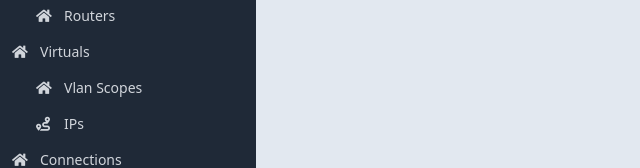
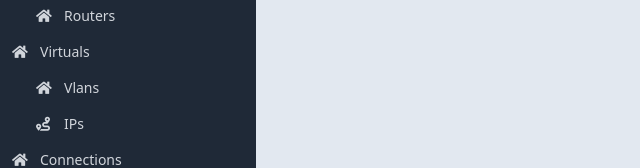
Before and after one commit to squirrel-cage-work/netgraph, a React (Create React App) app in the folder frontend/react/: page / in a window 1280 px wide. Shown: the part 246-414 px from the top of the page, without its empty margins (0-640 px from the left). Built offline with nearby package versions, Linux system fonts and the light colour scheme.

Commit message:
update menu.js

```diff
--- a/frontend/react/src/components/Menu.js
+++ b/frontend/react/src/components/Menu.js
@@ -15,7 +15,7 @@ const menuItems = [
     name: 'Virtuals',
     icon: 'fas fa-home',
     subMenu: [
-      { name: 'Vlan Scopes', link: 'virtualsVlanscopes.html', icon: 'fas fa-home' },
+      { name: 'Vlans', link: 'virtualsVlanscopes.html', icon: 'fas fa-home' },
       { name: 'IPs', link: '#', icon: 'fas fa-route' },
     ],
   },
```
